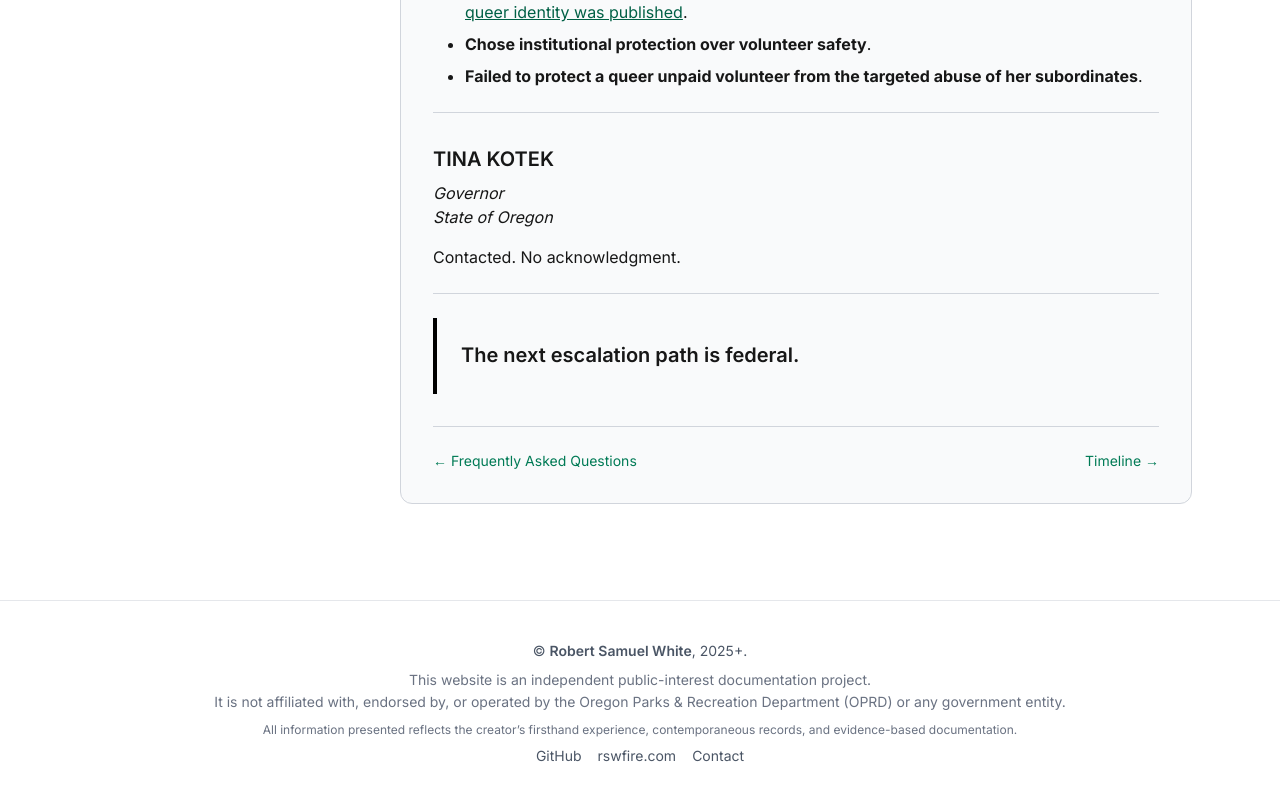
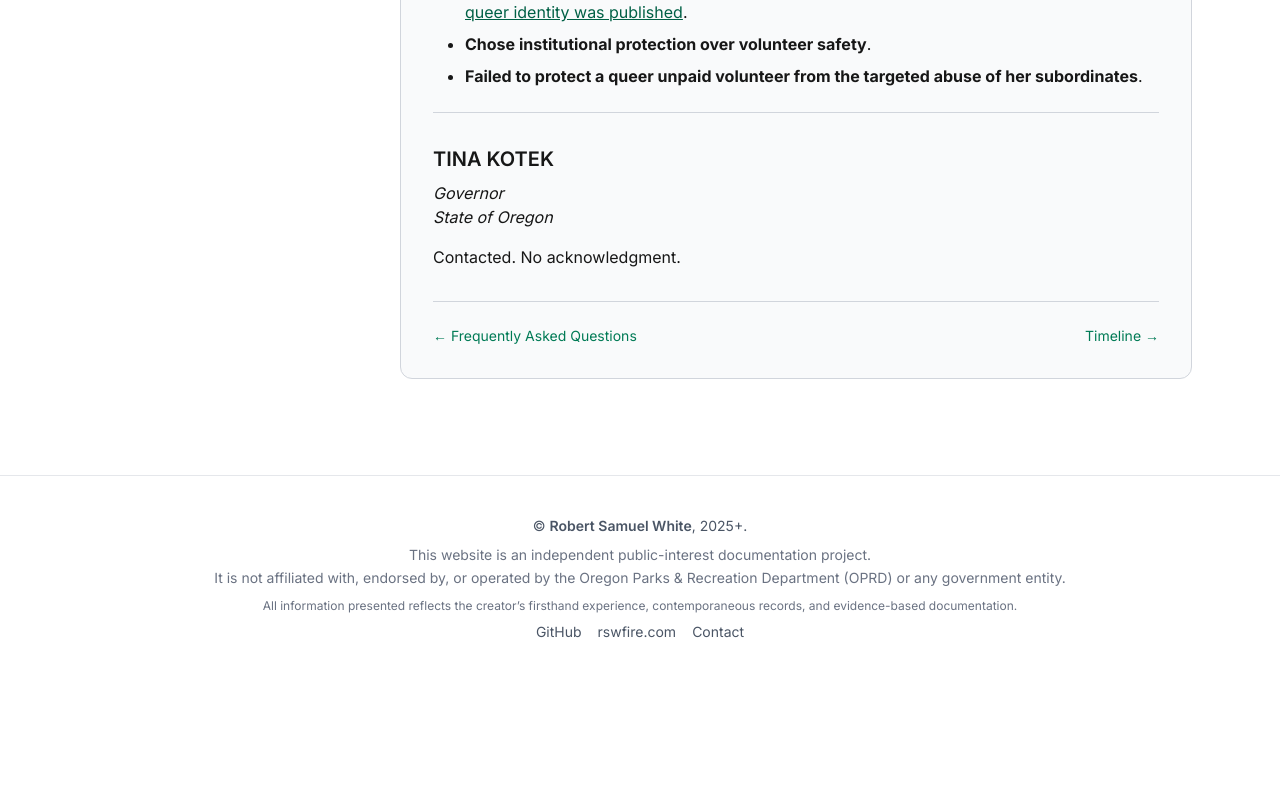
Before and after one commit to rswfire/rswfire.oprd, a Next.js app: page /key-individuals in a window 1280 px wide. Shown: the part 2404-3204 px from the top of the page. After the commit the page ends 3086 px from the top, so only its background shows below. Built offline with nearby package versions, Linux system fonts and the light colour scheme.

Commit message:
Updated Key-Individuals.tsx

```diff
--- a/app/(archive)/key-individuals/page.tsx
+++ b/app/(archive)/key-individuals/page.tsx
@@ -122,14 +122,6 @@ export default function KeyIndividualsPage() {
                 Contacted. No acknowledgment.
             </div>
 
-            <hr className="my-6 border-t border-gray-300" />
-
-            <div className="mb-6 p-6 border-l-4 border-black rounded-r-lg">
-                <div className="text-lg sm:text-xl font-semibold leading-snug">
-                    The next escalation path is federal.
-                </div>
-            </div>
-
         </SectionPage>
     );
 }
```
